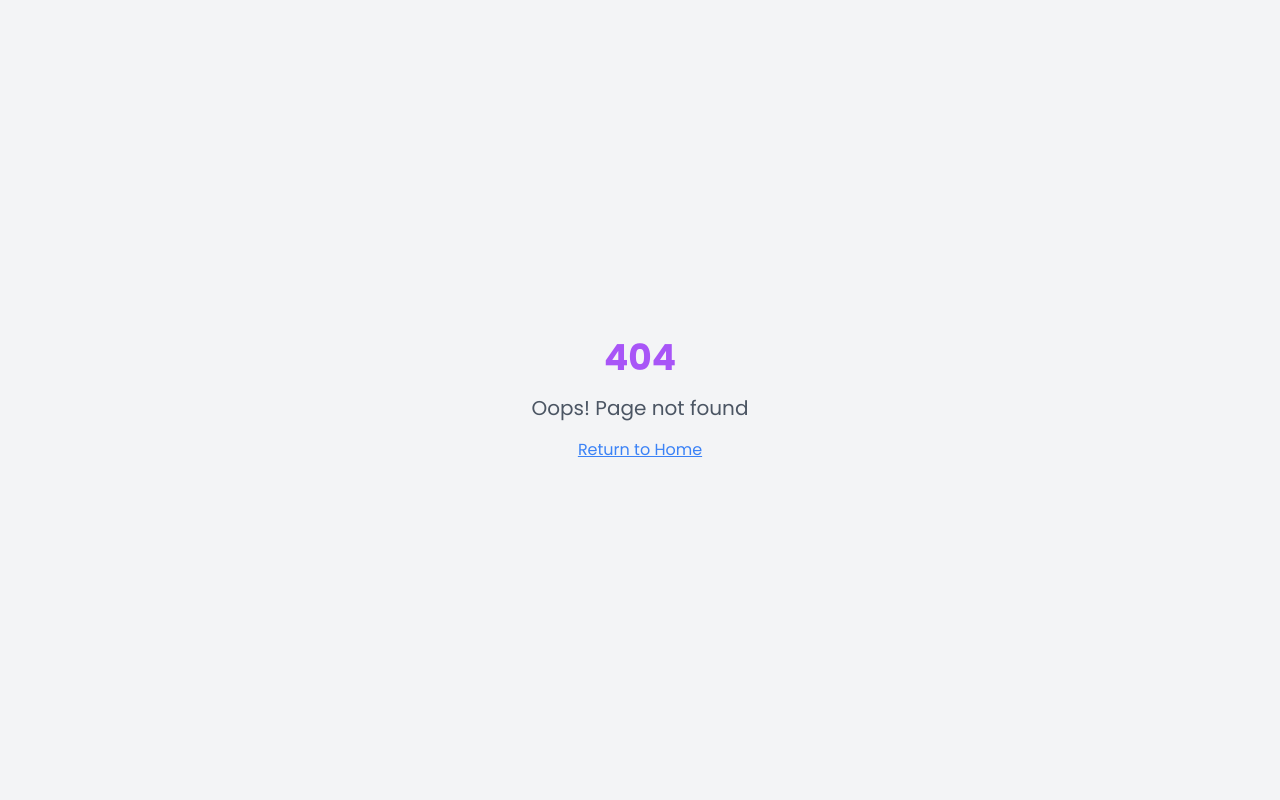
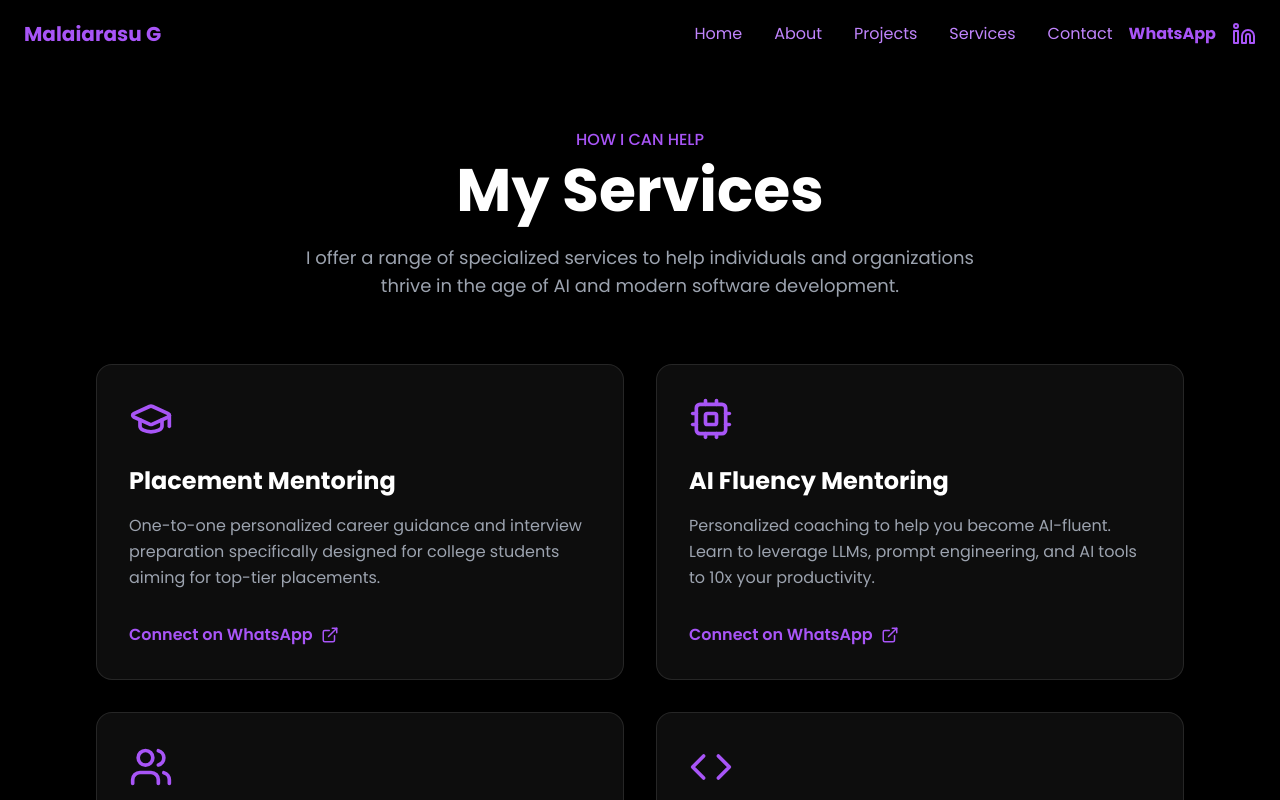
Before and after one commit to MalaiarasuGRaj/mgraj-portfolio, a React (Vite) app: page /services in a window 1280 px wide. Before the commit this address had no page. Shown: the top 800 px of the page. Built offline with nearby package versions, Linux system fonts and the light colour scheme.

Commit message:
feat: add services page and update contact links to whatsapp

```diff
--- a/src/components/layout/AnimatedRoutes.tsx
+++ b/src/components/layout/AnimatedRoutes.tsx
@@ -3,6 +3,7 @@ import { AnimatePresence } from "framer-motion";
 import Home from "../../pages/Home";
 import About from "../../pages/About";
 import Projects from "../../pages/Projects";
+import Services from "../../pages/Services";
 import Contact from "../../pages/Contact";
 import NotFound from "../../pages/NotFound";
 import PageTransition from "./PageTransition";
@@ -16,6 +17,7 @@ const AnimatedRoutes = () => {
                 <Route path="/" element={<PageTransition><Home /></PageTransition>} />
                 <Route path="/about" element={<PageTransition><About /></PageTransition>} />
                 <Route path="/projects" element={<PageTransition><Projects /></PageTransition>} />
+                <Route path="/services" element={<PageTransition><Services /></PageTransition>} />
                 <Route path="/contact" element={<PageTransition><Contact /></PageTransition>} />
                 <Route path="*" element={<PageTransition><NotFound /></PageTransition>} />
             </Routes>
--- a/src/components/layout/Navbar.tsx
+++ b/src/components/layout/Navbar.tsx
@@ -1,13 +1,14 @@
 
 import { useState, useEffect } from "react";
 import { motion, AnimatePresence } from "framer-motion";
-import { Menu, X, Linkedin, Link as LinkIcon } from "lucide-react";
+import { Menu, X, Linkedin, MessageSquare } from "lucide-react";
 import { Link } from "react-router-dom";
 
 const navLinks = [
   { title: "Home", href: "/" },
   { title: "About", href: "/about" },
   { title: "Projects", href: "/projects" },
+  { title: "Services", href: "/services" },
   { title: "Contact", href: "/contact" },
 ];
 
@@ -55,14 +56,14 @@ export const Navbar = () => {
             ))}
           </nav>
           <motion.a
-            href="https://topmate.io/mgraj"
+            href="https://wa.me/918270484867"
             target="_blank"
             rel="noopener noreferrer"
             className="text-portfolio-purple hover:text-portfolio-purple-light transition-colors mr-4 font-bold"
             whileHover={{ scale: 1.05 }}
             whileTap={{ scale: 0.95 }}
           >
-            Topmate
+            WhatsApp
           </motion.a>
           <motion.a
             href="https://www.linkedin.com/in/malaiarasu-g-raj-38b695252/"
@@ -119,14 +120,14 @@ export const Navbar = () => {
                 <Linkedin size={20} /> LinkedIn
               </motion.a>
               <motion.a
-                href="https://topmate.io/mgraj"
+                href="https://wa.me/918270484867"
                 target="_blank"
                 rel="noopener noreferrer"
                 className="text-portfolio-purple hover:text-portfolio-purple-light py-2 transition-colors flex items-center gap-2"
                 onClick={() => setIsOpen(false)}
                 whileTap={{ scale: 0.95 }}
               >
-                <LinkIcon size={20} /> Topmate
+                <MessageSquare size={20} /> WhatsApp
               </motion.a>
             </div>
           </motion.div>
--- a/src/components/sections/FooterSection.tsx
+++ b/src/components/sections/FooterSection.tsx
@@ -51,12 +51,12 @@ export const FooterSection = () => {
               <Github size={20} />
             </a>
             <a
-              href="https://topmate.io/mgraj"
+              href="https://wa.me/918270484867"
               target="_blank"
               rel="noopener noreferrer"
               className="px-4 py-2 bg-portfolio-purple/10 hover:bg-portfolio-purple/20 text-portfolio-purple rounded-full transition-all text-sm font-semibold border border-portfolio-purple/20 hover:border-portfolio-purple/50"
             >
-              Book a Session
+              Connect on WhatsApp
             </a>
           </MotionDiv>
         </div>
--- /dev/null
+++ b/src/components/sections/ServicesSection.tsx
@@ -0,0 +1,92 @@
+
+import { MotionDiv } from "../animation/MotionDiv";
+import { Code, Briefcase, GraduationCap, Cpu, Users, ExternalLink } from "lucide-react";
+
+interface ServiceCardProps {
+  icon: React.ReactNode;
+  title: string;
+  description: string;
+  delay: number;
+}
+
+const ServiceCard = ({ icon, title, description, delay }: ServiceCardProps) => {
+  return (
+    <MotionDiv
+      className="bg-white/5 backdrop-blur-sm border border-white/10 rounded-2xl p-8 hover:border-portfolio-purple/50 hover:shadow-[0_0_30px_rgba(168,85,247,0.15)] transition-all duration-300 group h-full flex flex-col"
+      type="scale"
+      delay={delay}
+    >
+      <div className="text-portfolio-purple mb-6 group-hover:scale-110 transition-transform duration-300">
+        {icon}
+      </div>
+      <h3 className="text-2xl font-bold mb-4 text-white group-hover:text-portfolio-purple transition-colors">
+        {title}
+      </h3>
+      <p className="text-gray-400 group-hover:text-gray-300 transition-colors leading-relaxed mb-8 flex-grow">
+        {description}
+      </p>
+      <a
+        href="https://wa.me/918270484867"
+        target="_blank"
+        rel="noopener noreferrer"
+        className="inline-flex items-center gap-2 text-portfolio-purple hover:text-white transition-colors group/link w-fit font-semibold"
+      >
+        <span>Connect on WhatsApp</span>
+        <ExternalLink size={18} className="transition-transform group-hover/link:translate-x-1" />
+      </a>
+    </MotionDiv>
+  );
+};
+
+export const ServicesSection = () => {
+  const services = [
+    {
+      icon: <GraduationCap size={44} />,
+      title: "Placement Mentoring",
+      description: "One-to-one personalized career guidance and interview preparation specifically designed for college students aiming for top-tier placements.",
+    },
+    {
+      icon: <Cpu size={44} />,
+      title: "AI Fluency Mentoring",
+      description: "Personalized coaching to help you become AI-fluent. Learn to leverage LLMs, prompt engineering, and AI tools to 10x your productivity.",
+    },
+    {
+      icon: <Users size={44} />,
+      title: "Corporate & College AI Training",
+      description: "Bridging the AI skill gap through structured workshops and training programs tailored for educational institutions and corporate teams.",
+    },
+    {
+      icon: <Code size={44} />,
+      title: "Freelance Development",
+      description: "End-to-end product and software development services. I build scalable, high-performance web applications and AI-integrated solutions.",
+    },
+  ];
+
+  return (
+    <section className="section-padding relative overflow-hidden pt-32 pb-20">
+      <div className="container mx-auto px-4 relative z-10">
+        <MotionDiv type="fade" direction="up">
+          <span className="block text-portfolio-purple font-medium mb-2 text-center">HOW I CAN HELP</span>
+          <h1 className="text-4xl md:text-6xl font-black text-white text-center mb-6">
+            My <span className="text-gradient">Services</span>
+          </h1>
+          <p className="text-gray-400 text-center max-w-2xl mx-auto mb-16 text-lg">
+            I offer a range of specialized services to help individuals and organizations thrive in the age of AI and modern software development.
+          </p>
+        </MotionDiv>
+
+        <div className="grid grid-cols-1 md:grid-cols-2 gap-8 max-w-6xl mx-auto">
+          {services.map((service, index) => (
+            <ServiceCard
+              key={index}
+              icon={service.icon}
+              title={service.title}
+              description={service.description}
+              delay={0.2 + index * 0.1}
+            />
+          ))}
+        </div>
+      </div>
+    </section>
+  );
+};
--- a/src/components/sections/WhatIDoSection.tsx
+++ b/src/components/sections/WhatIDoSection.tsx
@@ -77,12 +77,12 @@ export const WhatIDoSection = () => {
             <h3 className="text-2xl md:text-3xl font-bold mb-3 text-white">{publicSpeakingService.title}</h3>
             <p className="text-gray-300 leading-relaxed max-w-md mb-6">{publicSpeakingService.description}</p>
             <a
-              href="https://topmate.io/mgraj"
+              href="https://wa.me/918270484867"
               target="_blank"
               rel="noopener noreferrer"
               className="inline-flex items-center gap-2 text-portfolio-purple hover:text-white transition-colors group/link w-fit"
             >
-              <span className="font-semibold">Book a Session</span>
+              <span className="font-semibold">Connect on WhatsApp</span>
               <ExternalLink size={18} className="transition-transform group-hover/link:translate-x-1" />
             </a>
           </div>
--- /dev/null
+++ b/src/pages/Services.tsx
@@ -0,0 +1,16 @@
+
+import { ServicesSection } from "@/components/sections/ServicesSection";
+import { Navbar } from "@/components/layout/Navbar";
+import { FooterSection } from "@/components/sections/FooterSection";
+
+const Services = () => {
+    return (
+        <div className="bg-portfolio-black min-h-screen">
+            <Navbar />
+            <ServicesSection />
+            <FooterSection />
+        </div>
+    );
+};
+
+export default Services;
```
